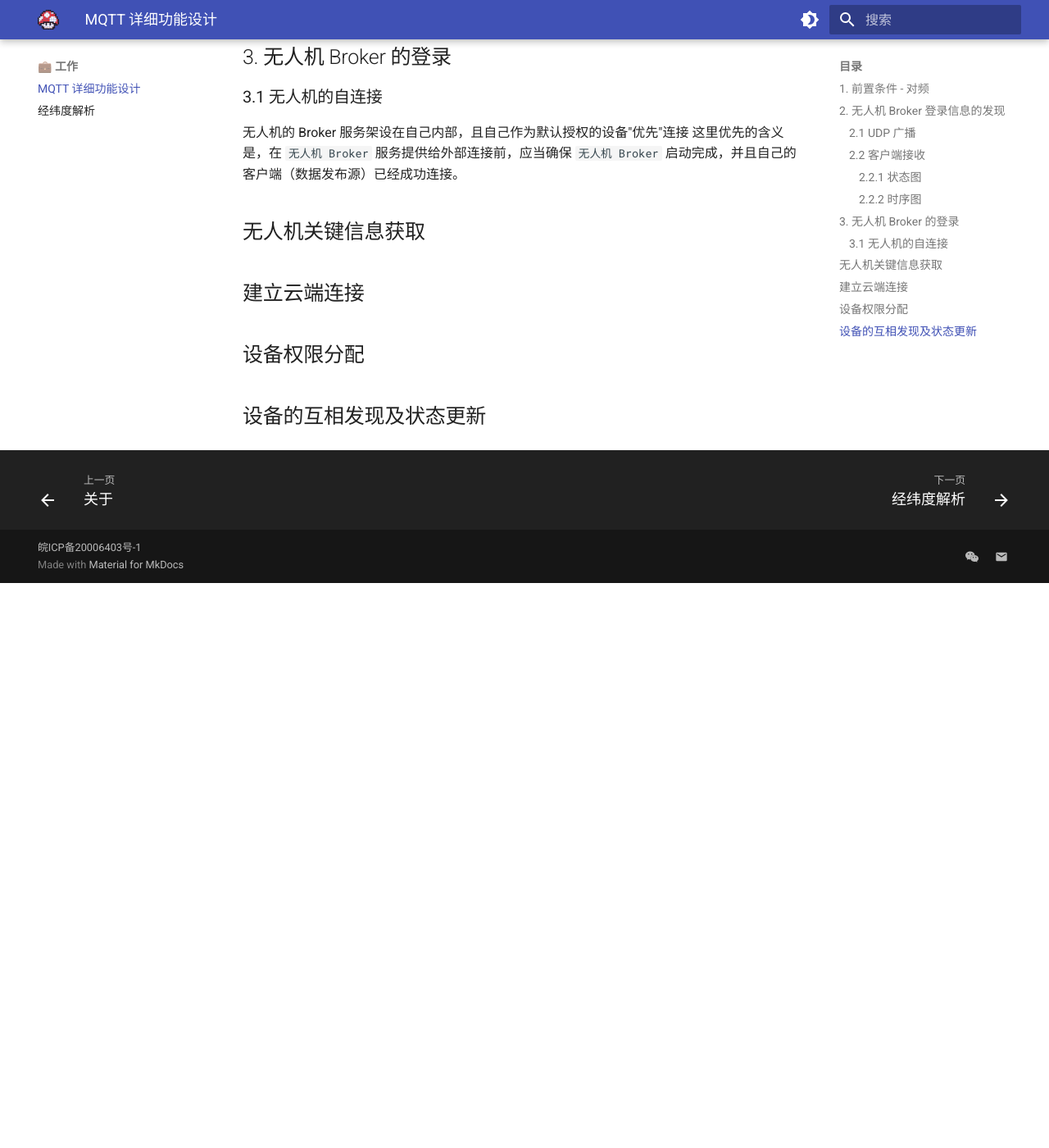
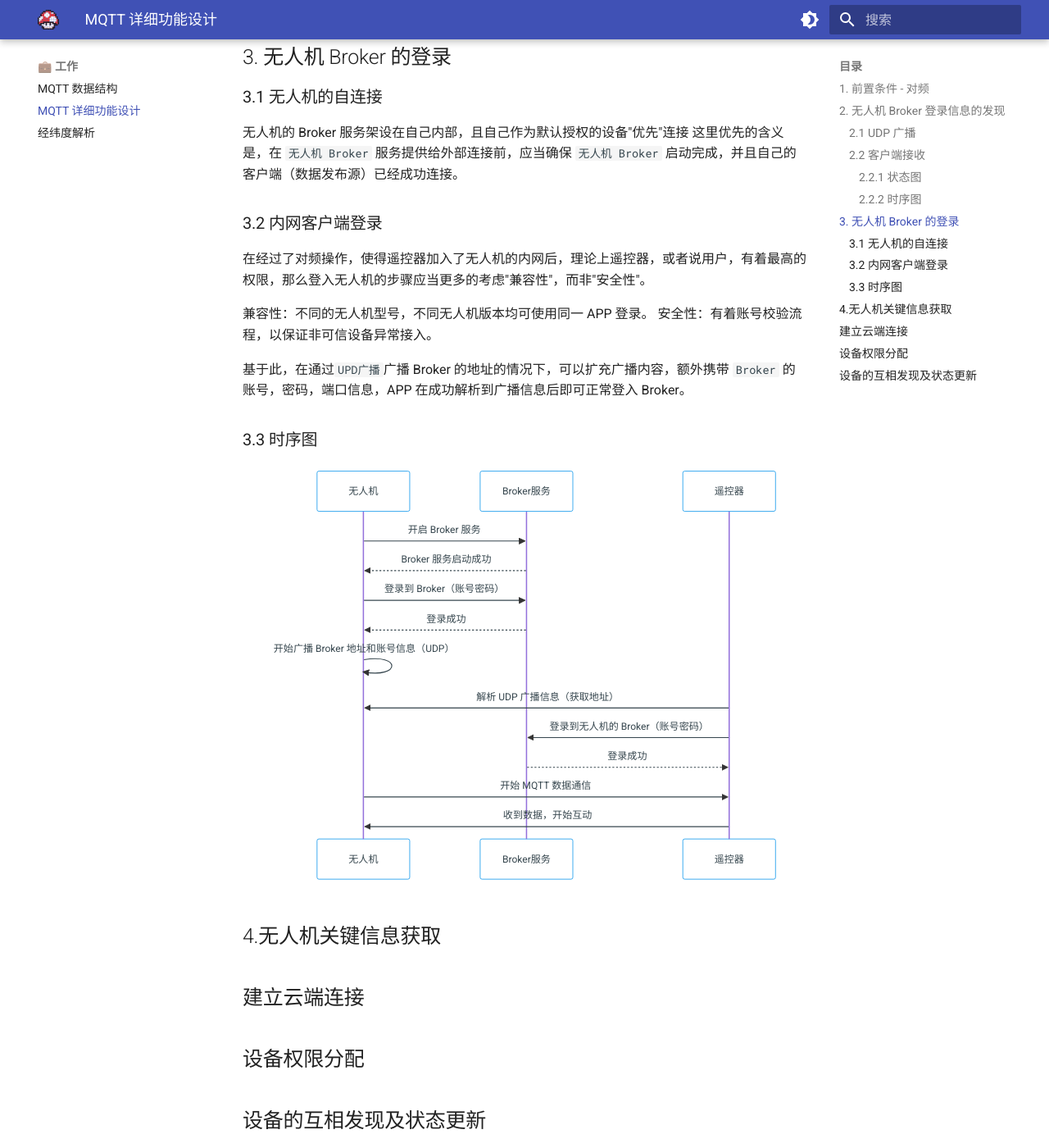
Before and after one commit to btONF/btonf.github.io, an MkDocs documentation site: the page built from docs/💼 工作/MQTT 详细功能设计.md, in a window 1280 px wide and 1400 px high, scrolled down 4407 px. Shown: the whole window at 82% size. Built offline with MkDocs 1.6.1 and Material for MkDocs 9.7.7, drawn with Linux system fonts in a browser that asks for light colours; before the commit the page ends 5118 px from its top, so only the background shows below that.

````diff
--- a/docs/💼 工作/MQTT 详细功能设计.md
+++ b/docs/💼 工作/MQTT 详细功能设计.md
@@ -160,7 +160,41 @@
 无人机的 Broker 服务架设在自己内部，且自己作为默认授权的设备"优先"连接
 这里优先的含义是，在 `无人机 Broker` 服务提供给外部连接前，应当确保 `无人机 Broker` 启动完成，并且自己的客户端（数据发布源）已经成功连接。
 
-## 无人机关键信息获取
+### 3.2 内网客户端登录
+
+在经过了对频操作，使得遥控器加入了无人机的内网后，理论上遥控器，或者说用户，有着最高的权限，那么登入无人机的步骤应当更多的考虑"兼容性"，而非"安全性"。
+
+兼容性：不同的无人机型号，不同无人机版本均可使用同一 APP 登录。
+安全性：有着账号校验流程，以保证非可信设备异常接入。
+
+基于此，在通过`UPD广播`广播 Broker 的地址的情况下，可以扩充广播内容，额外携带 `Broker` 的账号，密码，端口信息，APP 在成功解析到广播信息后即可正常登入 Broker。
+
+### 3.3 时序图
+
+```mermaid
+sequenceDiagram
+    participant Drone as 无人机
+    participant Broker as Broker服务
+    participant RemoteControl as 遥控器
+
+    Drone->>Broker: 开启 Broker 服务
+    Broker-->>Drone: Broker 服务启动成功
+    Drone->>Broker: 登录到 Broker（账号密码）
+    Broker-->>Drone: 登录成功
+
+    Drone->>Drone: 开始广播 Broker 地址和账号信息（UDP）
+    RemoteControl->>Drone: 解析 UDP 广播信息（获取地址）
+    RemoteControl->>Broker: 登录到无人机的 Broker（账号密码）
+    Broker-->>RemoteControl: 登录成功
+
+    Drone->>RemoteControl: 开始 MQTT 数据通信
+    RemoteControl->>Drone: 收到数据，开始互动
+
+```
+
+## 4.无人机关键信息获取
+
+
 
 ## 建立云端连接
 
--- a/mkdocs.yml
+++ b/mkdocs.yml
@@ -7,7 +7,6 @@
     language: zh
     logo: logo.svg
     favicon : logo.svg
-    max_width: 1600px
     palette:
     # Light mode
     - media: "(prefers-color-scheme: light)"
````
Also changed, not shown: docs/💼 工作/MQTT 数据结构.md (added, +16 -0 lines), docs/🔧工具/时间戳工具.md (added, +262 -0 lines).
